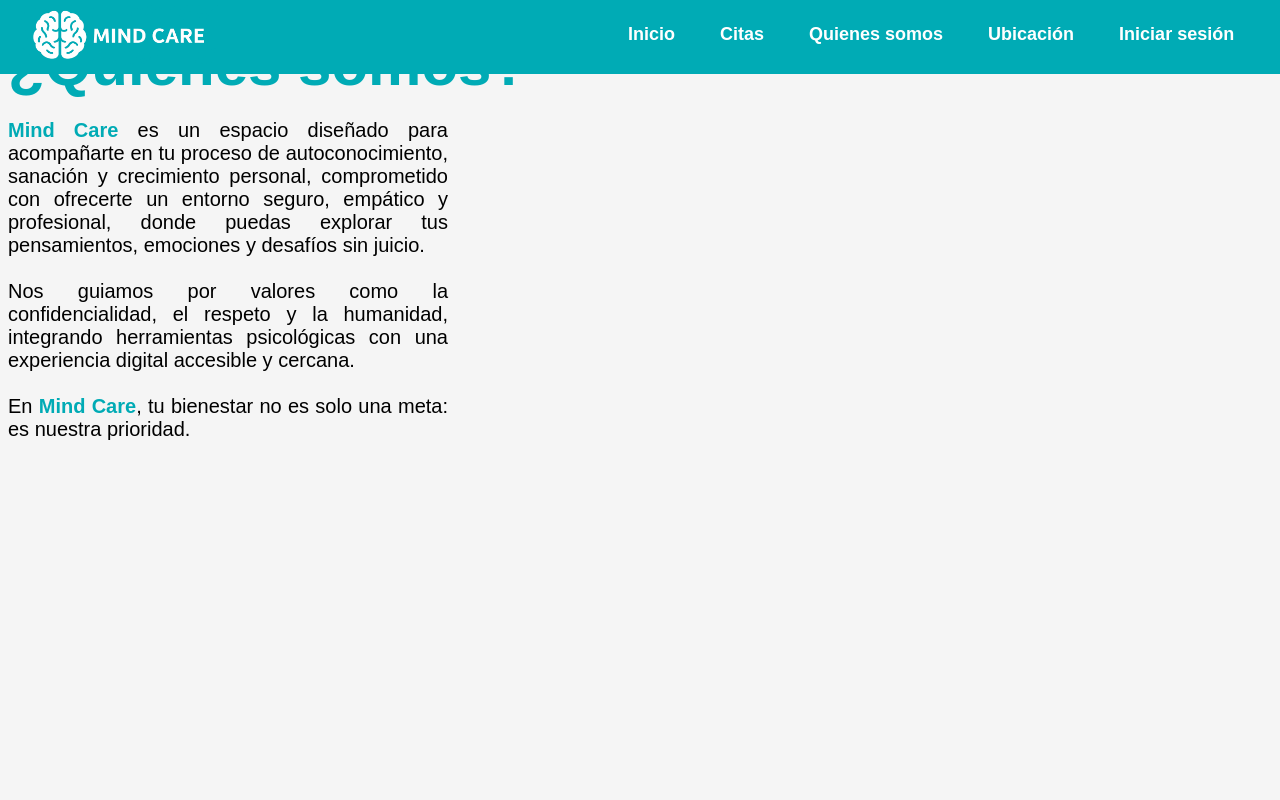
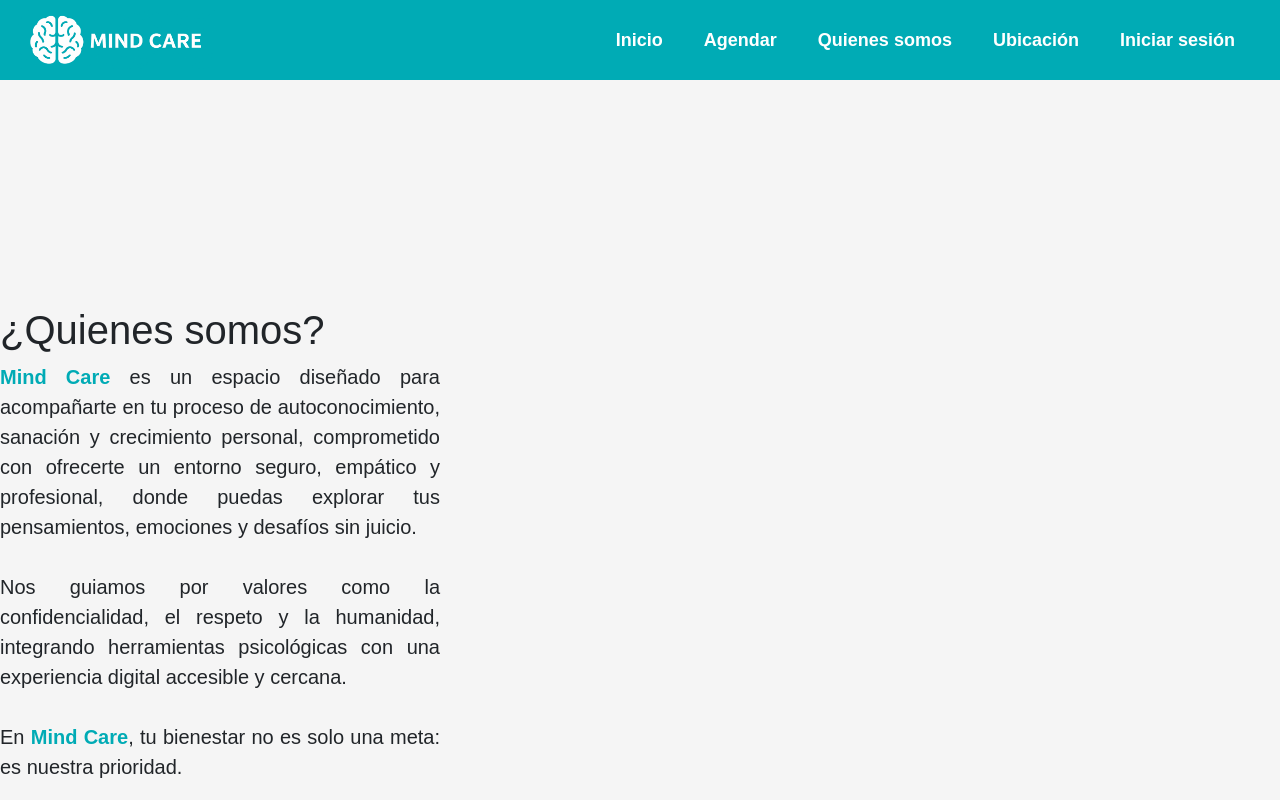
Before and after one commit to Akarui712/WebSiteMindCare_Test, a Flask app: page /quienesSomos in a window 1280 px wide. Run offline with Flask 3, Linux system fonts and the light colour scheme.

```diff
--- a/app/app.py
+++ b/app/app.py
@@ -6,9 +6,9 @@ app = Flask(__name__)
 def inicio():
     return render_template('inicio.html')
 
-@app.route('/citas')
-def citas():
-    return render_template('citas.html')
+@app.route('/agendar')
+def agendar():
+    return render_template('agendar.html')
 
 @app.route('/quienesSomos')
 def quienesSomos():
--- a/app/static/css/style.css
+++ b/app/static/css/style.css
@@ -1,38 +1,34 @@
 body
 {
     background-color: #f5f5f5;
-    margin-top: 70px;
-}
-
-nav
-{
-    display: flex;
-    position: fixed;
-    top: 0;
-    left: 0;
-    width: 100%;
-    background-color: #00abb5;
 }
 
 .logo img
 {
     height: 60px;
     width: 200px;
-    margin: 5px 20px;
-    margin-right: 400px;
+    margin: 5px
 }
 
-nav ul
+.collapse
 {
-    list-style: none;
-    padding: 8px;
-    display: flex;
-    gap: 20px;
+    justify-content: flex-end;
 }
 
-nav ul li a
+.container-fluid
 {
-    justify-content: flex-end;
+    display: flex;
+    position: fixed;
+    top: 0;
+    left: 0;
+    z-index: 1000;
+    width: 100%;
+    background-color: #00abb5;
+    height: 80px;
+}
+
+.nav-link
+{
     font-family: "Nunito", sans-serif;
     color: white;
     text-decoration: none;
--- a/app/static/css/style_inicio.css
+++ b/app/static/css/style_inicio.css
@@ -1,25 +1,25 @@
 .content
 {
     display: flex;
+    position: fixed;
     align-items: center;
 }
 
 .text
 {
-    margin-top: 290px;
+    margin-top: 95px;
 }
 
 img
 {
     margin: 70px;
-    margin-top: 90px;
+    margin-top: 150px;
     width: 700px;
 }
 
 h1
 {
     margin: 0;
-    margin-top: -330px;
     font-family: "Nunito", sans-serif;
     font-size: 60px;
     color: #00abb5;
--- a/app/templates/citas.html
+++ b/app/templates/agendar.html
@@ -3,7 +3,7 @@
 <head>
     <meta charset="UTF-8">
     <meta name="viewport" content="width=device-width, initial-scale=1.0">
-    <title>Citas</title>
+    <title>Agendar</title>
     <link rel="stylesheet" href="{{ url_for('static', filename='css/style.css') }}">
 </head>
 <body>
--- a/app/templates/menu.html
+++ b/app/templates/menu.html
@@ -3,19 +3,37 @@
 <head>
     <meta charset="UTF-8">
     <meta name="viewport" content="width=device-width, initial-scale=1.0">
+    <!--Bootstrap-->
+    <link rel="stylesheet" href="https://cdn.jsdelivr.net/npm/bootstrap@5.3.2/dist/css/bootstrap.min.css">
+    <!--Style-->
+    <link rel="stylesheet" href="{{ url_for('static', filename='css/style.css') }}">
 </head>
 <body>
-    <nav>
-        <div class="logo">
-            <img src="{{ url_for('static', filename='img/logoApp.png') }}">
+    <nav class="navbar navbar-expand-lg bg-body-tertiary">
+        <div class="container-fluid">
+            <div class="logo">
+                <img src="{{ url_for('static', filename='img/logoApp.png') }}">
+            </div>
+            <div class="collapse navbar-collapse" id="navbarNav">
+                <ul class="navbar-nav">
+                    <li class="nav-item">
+                    <a class="nav-link" href="{{ url_for('inicio') }}">Inicio</a>
+                    </li>
+                    <li class="nav-item">
+                    <a class="nav-link" href="{{ url_for('agendar') }}">Agendar</a>
+                    </li>
+                    <li class="nav-item">
+                    <a class="nav-link" href="{{ url_for('quienesSomos') }}">Quienes somos</a>
+                    </li>
+                    <li class="nav-item">
+                    <a class="nav-link" href="{{ url_for('ubicacion') }}">Ubicación</a>
+                    </li>
+                    <li class="nav-item">
+                    <a class="nav-link" href="{{ url_for('login') }}">Iniciar sesión</a>
+                    </li>
+                </ul>
+            </div>
         </div>
-    <ul>
-        <li><a href="{{ url_for('inicio') }}">Inicio</a></li>
-        <li><a href="{{ url_for('citas') }}">Citas</a></li>
-        <li><a href="{{ url_for('quienesSomos') }}">Quienes somos</a></li>
-        <li><a href="{{ url_for('ubicacion') }}">Ubicación</a></li>
-        <li><a href="{{ url_for('login') }}">Iniciar sesión</a></li>
-    </ul>
     </nav>
 </body>
 </html>
```
